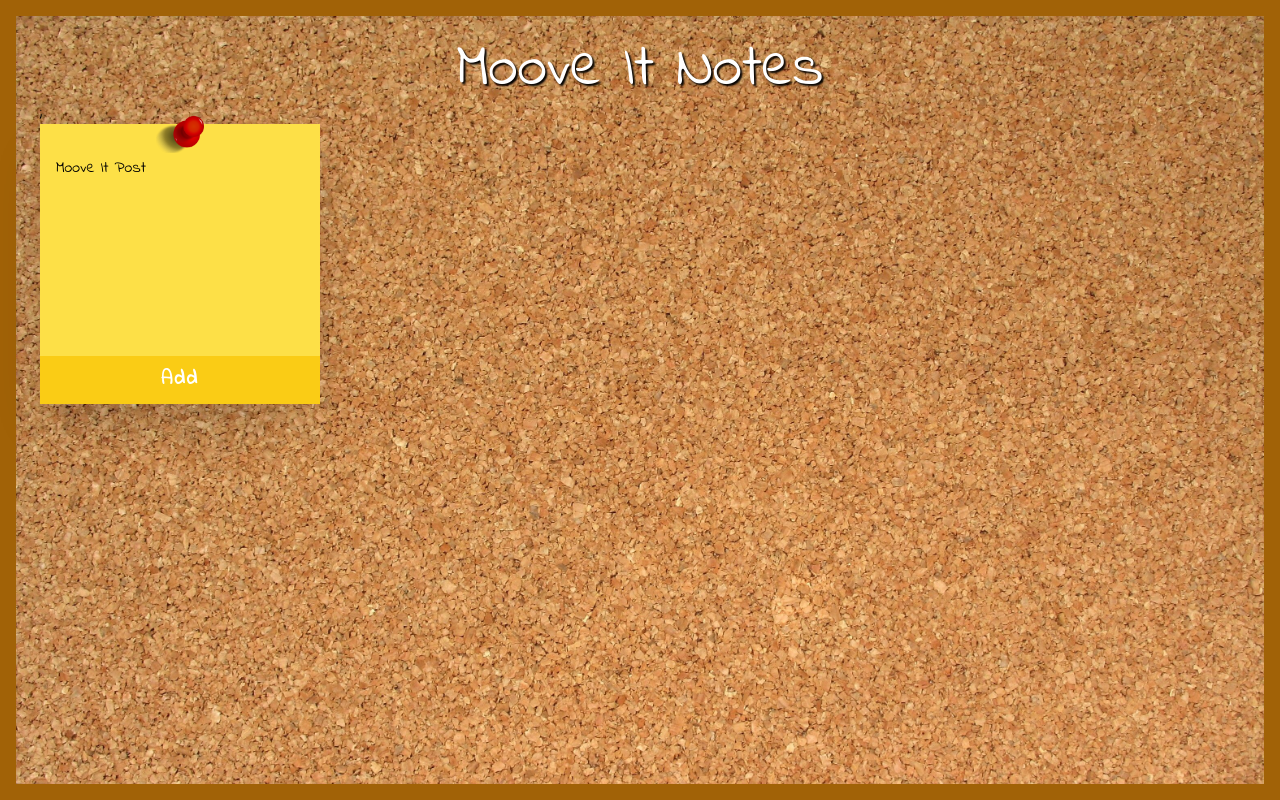
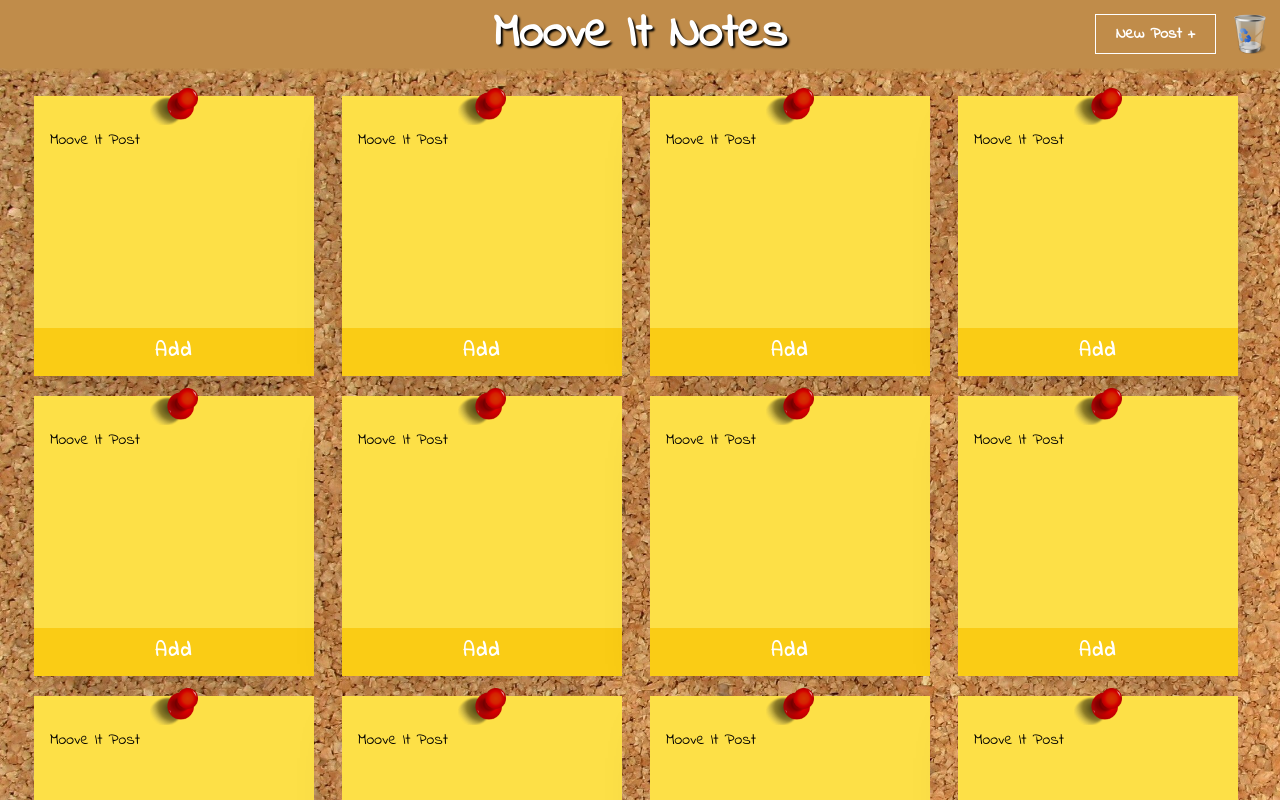
Before and after one commit to NicolleMR/moove-it-challenge, a React (Create React App) app: page / in a window 1280 px wide. Shown: the top 800 px of the page. Built offline with nearby package versions, Linux system fonts and the light colour scheme.

Commit message:
Markup and styles of home page

```diff
--- a/src/components/App/App.jsx
+++ b/src/components/App/App.jsx
@@ -2,15 +2,19 @@ import { BrowserRouter, Routes, Route } from "react-router-dom";
 import Home from "../../pages/Home";
 import NotFound from "../../pages/NotFound";
 import Trash from "../../pages/Trash";
+import Header from "../Header";
 
 const App = () => (
   <BrowserRouter>
-    <div className="bg-cork h-screen bg-cover border-16 border-solid border-yellow-700 shadow-inner p-6">
-      <Routes>
-        <Route path="/" element={<Home />} />
-        <Route path="trash" element={<Trash />} />
-        <Route path="*" element={<NotFound />} />
-      </Routes>
+    <div className="min-h-screen bg-cork bg-cover px-6 pt-24 pb-8">
+      <Header />
+      <div className="mx-auto max-w-screen-xl px-2.5">
+        <Routes>
+          <Route path="/" element={<Home />} />
+          <Route path="trash" element={<Trash />} />
+          <Route path="*" element={<NotFound />} />
+        </Routes>
+      </div>
     </div>
   </BrowserRouter>
 );
--- a/src/index.css
+++ b/src/index.css
@@ -30,6 +30,19 @@ body {
   -moz-osx-font-smoothing: grayscale;
 }
 
+body::-webkit-scrollbar {
+  width: 12px;
+  background-color: #c08c4a;
+}
+body::-webkit-scrollbar-track {
+  box-shadow: inset 0 0 6px rgba(0, 0, 0, 0.3);
+  border-radius: 10px;
+}
+body::-webkit-scrollbar-thumb {
+  border-radius: 10px;
+  box-shadow: inset 0 0 6px rgba(0, 0, 0, 0.5);
+}
+
 code {
   font-family: source-code-pro, Menlo, Monaco, Consolas, "Courier New", monospace;
 }
--- a/src/pages/Home/Home.jsx
+++ b/src/pages/Home/Home.jsx
@@ -1,12 +1,22 @@
 import PostIt from "../../components/PostIt/PostIt";
 
 const Home = () => (
-  <div>
-    <h1 className="text-6xl text-white text-center text-shadow">Moove It Notes</h1>;
-    <div>
-      <PostIt />
-    </div>
-  </div>
+  <main className="grid grid-cols-auto-fill gap-5">
+    <PostIt />
+    <PostIt />
+    <PostIt />
+    <PostIt />
+    <PostIt />
+    <PostIt />
+    <PostIt />
+    <PostIt />
+    <PostIt />
+    <PostIt />
+    <PostIt />
+    <PostIt />
+    <PostIt />
+    <PostIt />
+  </main>
 );
 
 export default Home;
--- a/tailwind.config.js
+++ b/tailwind.config.js
@@ -14,6 +14,9 @@ module.exports = {
       height: {
         280: "17.5rem",
       },
+      gridTemplateColumns: {
+        "auto-fill": "repeat(auto-fill, minmax(18rem, 1fr))",
+      },
     },
   },
   plugins: [],
```
